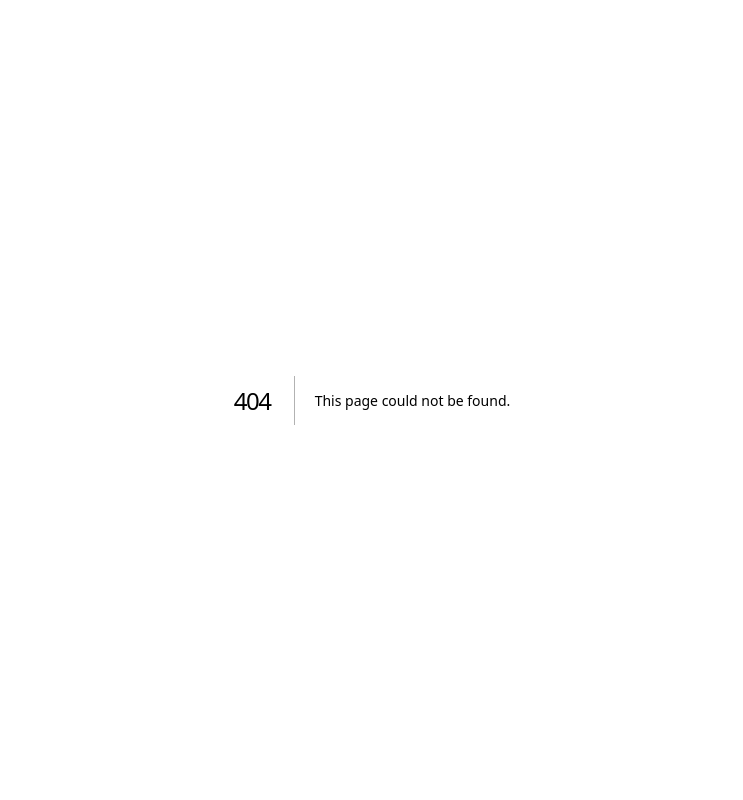
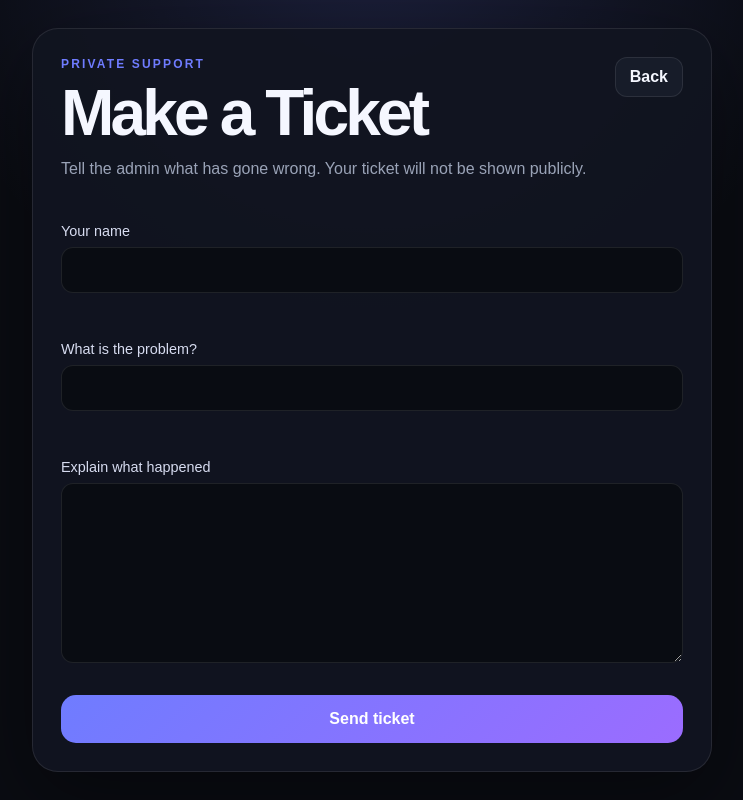
Before and after one commit to DXRKNIGHT67/CC-Meetup, a Next.js app: page /tickets in a window 1280 px wide. Before the commit this address had no page. Shown: the whole page, without its empty margins (268-1011 px from the left). Built offline with nearby package versions, Linux system fonts and the light colour scheme.

Commit message:
Add files via upload

```diff
--- /dev/null
+++ b/app/api/admin/tickets/route.ts
@@ -0,0 +1,29 @@
+import { NextRequest, NextResponse } from "next/server";
+import { isAdmin } from "@/lib/auth";
+import { getSupabaseAdmin } from "@/lib/supabase";
+
+export async function GET() {
+  if (!(await isAdmin())) return NextResponse.json({error:"Unauthorized"},{status:401});
+  const supabase = getSupabaseAdmin();
+  const {data,error} = await supabase.from("tickets").select("id,name,subject,details,status,created_at").order("created_at",{ascending:false});
+  if (error) return NextResponse.json({error:"Could not load tickets."},{status:500});
+  return NextResponse.json({tickets:data || []});
+}
+
+export async function PUT(request:NextRequest) {
+  if (!(await isAdmin())) return NextResponse.json({error:"Unauthorized"},{status:401});
+  const body = await request.json(); const id=Number(body.id); const status=String(body.status || "");
+  if (!Number.isInteger(id) || !["open","resolved"].includes(status)) return NextResponse.json({error:"Invalid ticket update."},{status:400});
+  const supabase=getSupabaseAdmin(); const {error}=await supabase.from("tickets").update({status}).eq("id",id);
+  if (error) return NextResponse.json({error:"Could not update ticket."},{status:500});
+  return NextResponse.json({success:true});
+}
+
+export async function DELETE(request:NextRequest) {
+  if (!(await isAdmin())) return NextResponse.json({error:"Unauthorized"},{status:401});
+  const body=await request.json(); const id=Number(body.id);
+  if (!Number.isInteger(id)) return NextResponse.json({error:"Invalid ticket."},{status:400});
+  const supabase=getSupabaseAdmin(); const {error}=await supabase.from("tickets").delete().eq("id",id);
+  if (error) return NextResponse.json({error:"Could not delete ticket."},{status:500});
+  return NextResponse.json({success:true});
+}
--- /dev/null
+++ b/app/api/tickets/route.ts
@@ -0,0 +1,20 @@
+import { NextRequest, NextResponse } from "next/server";
+import { getSupabaseAdmin } from "@/lib/supabase";
+
+export async function POST(request:NextRequest) {
+  try {
+    const body = await request.json();
+    const name = String(body.name || "").trim();
+    const subject = String(body.subject || "").trim();
+    const details = String(body.details || "").trim();
+    if (name.length < 2 || name.length > 50) return NextResponse.json({error:"Enter a valid name."},{status:400});
+    if (subject.length < 3 || subject.length > 100) return NextResponse.json({error:"Enter a short description of the problem."},{status:400});
+    if (details.length < 5 || details.length > 1500) return NextResponse.json({error:"Please explain the problem in a little more detail."},{status:400});
+    const supabase = getSupabaseAdmin();
+    const {error} = await supabase.from("tickets").insert({name,subject,details,status:"open"});
+    if (error) return NextResponse.json({error:"Could not create ticket."},{status:500});
+    return NextResponse.json({success:true});
+  } catch {
+    return NextResponse.json({error:"Invalid request."},{status:400});
+  }
+}
--- a/app/globals.css
+++ b/app/globals.css
@@ -100,3 +100,11 @@ h1 { font-size: clamp(2.2rem,8vw,4rem); line-height: .95; letter-spacing: -.06em
 .suggestion-card { padding: 18px; border-top: 1px solid rgba(255,255,255,.08); }
 .suggestion-card:first-child { border-top: 0; }
 .suggestion-card p { margin: 12px 0 0; white-space: pre-wrap; line-height: 1.6; color: var(--muted); }
+
+
+.form-shell{min-height:100vh;display:grid;place-items:center;padding:22px;background:radial-gradient(circle at 50% -10%,rgba(111,124,255,.18),transparent 42%),var(--bg)}
+.form-card{width:min(680px,100%);border:1px solid var(--line);background:rgba(17,21,32,.94);border-radius:26px;padding:28px;box-shadow:0 24px 80px rgba(0,0,0,.4)}
+.form-top{display:flex;align-items:flex-start;justify-content:space-between;gap:18px}.form-top h1{font-size:clamp(2.2rem,7vw,4rem);margin:4px 0 12px}
+.field textarea{width:100%;border:1px solid var(--line);background:#090c12;color:white;border-radius:12px;padding:13px 14px;outline:none;font:inherit}.field textarea:focus{border-color:var(--accent);box-shadow:0 0 0 3px rgba(111,124,255,.12)}
+.tabs{flex-wrap:wrap}.ticket-card{padding:20px;border-top:1px solid var(--line)}.ticket-card:first-of-type{border-top:0}.ticket-card.resolved{opacity:.68}.ticket-head{display:flex;justify-content:space-between;align-items:flex-start;gap:14px}.ticket-title-line{display:flex;align-items:center;gap:10px;flex-wrap:wrap}.ticket-head small{display:block;color:var(--muted);margin-top:5px}.ticket-card p{white-space:pre-wrap;line-height:1.6;color:var(--muted);margin:14px 0}.status-pill{font-size:.7rem;text-transform:uppercase;letter-spacing:.09em;padding:5px 8px;border-radius:999px}.status-pill.open{background:rgba(255,187,92,.15);color:#ffd28f}.status-pill.resolved{background:rgba(80,220,145,.15);color:#9effc7}.ticket-status{width:auto;padding:10px 13px}
+@media(max-width:560px){.form-shell{padding:0}.form-card{min-height:100vh;border-radius:0;padding:22px 16px}.form-top{align-items:flex-start}.ticket-head{gap:8px}}
--- a/app/page.tsx
+++ b/app/page.tsx
@@ -84,6 +84,7 @@ export default function Home() {
           <button className="btn btn-secondary" onClick={() => router.push("/chat")}>Chat</button>
           <button className="btn btn-secondary" onClick={() => router.push("/announcements")}>Announcements</button>
           <button className="btn btn-secondary" onClick={() => router.push("/suggestions")}>Suggestions</button>
+          <button className="btn btn-secondary" onClick={() => router.push("/tickets")}>Support Ticket</button>
         </div>
       </section>
       <button className="secret-admin" aria-label="Admin access" onClick={() => { setModal("login"); setMessage(""); }} />
--- /dev/null
+++ b/app/tickets/page.tsx
@@ -0,0 +1,34 @@
+"use client";
+
+import { FormEvent, useState } from "react";
+import { useRouter } from "next/navigation";
+
+export default function TicketsPage() {
+  const router = useRouter();
+  const [name,setName] = useState("");
+  const [subject,setSubject] = useState("");
+  const [details,setDetails] = useState("");
+  const [busy,setBusy] = useState(false);
+  const [sent,setSent] = useState(false);
+  const [message,setMessage] = useState("");
+
+  async function submit(e:FormEvent) {
+    e.preventDefault(); setBusy(true); setMessage("");
+    const response = await fetch("/api/tickets", { method:"POST", headers:{"Content-Type":"application/json"}, body:JSON.stringify({name,subject,details}) });
+    const data = await response.json(); setBusy(false);
+    if (!response.ok) return setMessage(data.error || "Could not create ticket.");
+    setSent(true); setName(""); setSubject(""); setDetails(""); setMessage("Your ticket was sent privately to the admin.");
+  }
+
+  return <main className="form-shell"><section className="form-card">
+    <div className="form-top"><div><p className="chat-kicker">Private support</p><h1>Make a Ticket</h1></div><button className="chat-back" onClick={()=>router.push("/")}>Back</button></div>
+    <p className="subtitle">Tell the admin what has gone wrong. Your ticket will not be shown publicly.</p>
+    <form className="suggestion-form" onSubmit={submit}>
+      <div className="field"><label htmlFor="ticket-name">Your name</label><input id="ticket-name" value={name} onChange={e=>setName(e.target.value)} maxLength={50} required /></div>
+      <div className="field"><label htmlFor="ticket-subject">What is the problem?</label><input id="ticket-subject" value={subject} onChange={e=>setSubject(e.target.value)} maxLength={100} required /></div>
+      <div className="field"><label htmlFor="ticket-details">Explain what happened</label><textarea id="ticket-details" value={details} onChange={e=>setDetails(e.target.value)} maxLength={1500} required /></div>
+      {message&&<p className={sent?"success":"error"}>{message}</p>}
+      <button className="btn btn-primary" disabled={busy}>{busy?"Sending...":"Send ticket"}</button>
+    </form>
+  </section></main>;
+}
```
Also changed, not shown: app/admin/page.tsx (+19 -5 lines), 2 other files (tests, documents, lock files or other folders).
